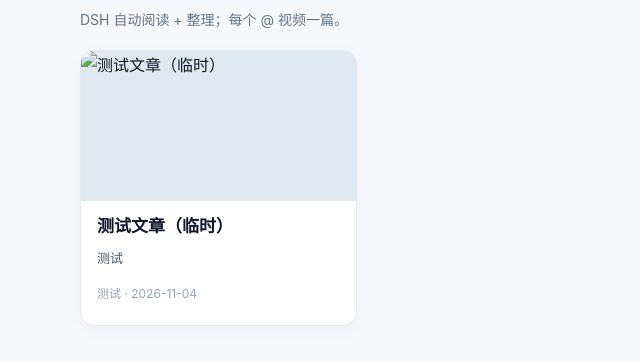
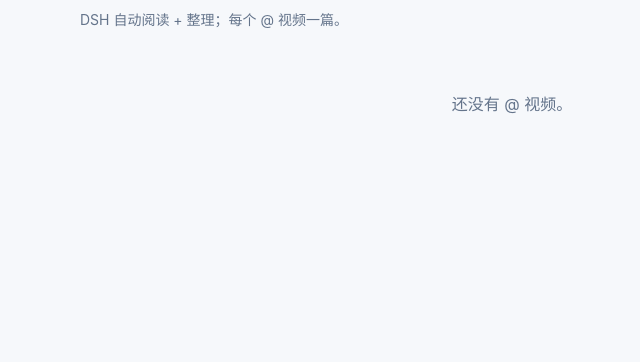
Before and after one commit to Pingpongdragon/bili-mentions-blog, a plain HTML site: page index.html in a window 1280 px wide. Shown: the part 78-440 px from the top of the page, without its empty margins (128-768 px from the left). Drawn offline with Linux system fonts and the light colour scheme.

Commit message:
Mention blog: index.html

```diff
--- a/index.html
+++ b/index.html
@@ -21,8 +21,4 @@ a{color:#2563eb;text-decoration:none}a:hover{text-decoration:underline}
 .card small{color:#94a3b8;font-size:12px}
 .empty{padding:40px 0;color:#64748b;text-align:center}
 @media(max-width:640px){.wrap{padding:20px 12px 50px}article{padding:22px 18px}h1{font-size:24px}}
-</style></head><body><div class="wrap"><h1>B站 @ 我的视频</h1><p class="meta">DSH 自动阅读 + 整理；每个 @ 视频一篇。</p><div class="grid">
-<a class="card" href="posts/BV144nc6KEA4.html">
-  <img src="assets/BV144nc6KEA4.jpg" alt="测试文章（临时）">
-  <div class="pad"><h2>测试文章（临时）</h2><p>测试</p><small>测试 · 2026-11-04</small></div>
-</a></div></div></body></html>
+</style></head><body><div class="wrap"><h1>B站 @ 我的视频</h1><p class="meta">DSH 自动阅读 + 整理；每个 @ 视频一篇。</p><div class="empty">还没有 @ 视频。</div></div></body></html>
```
